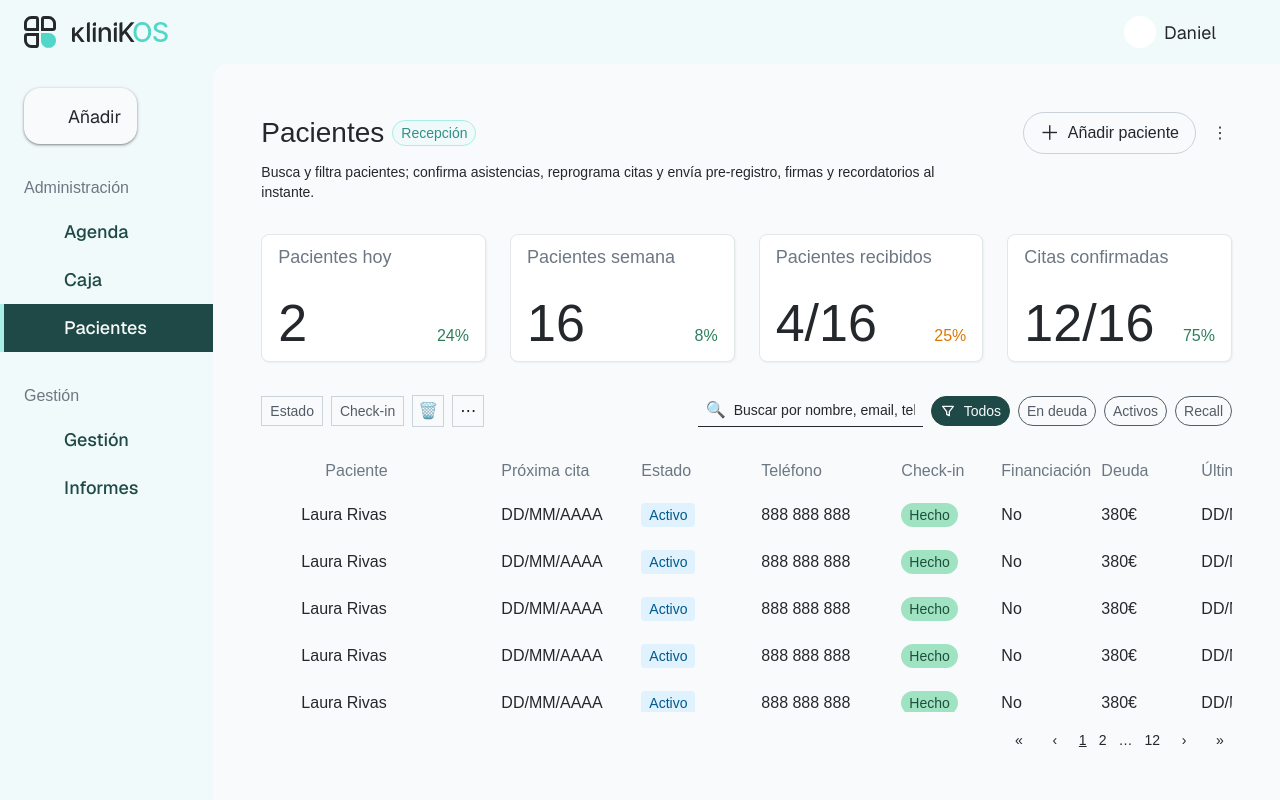
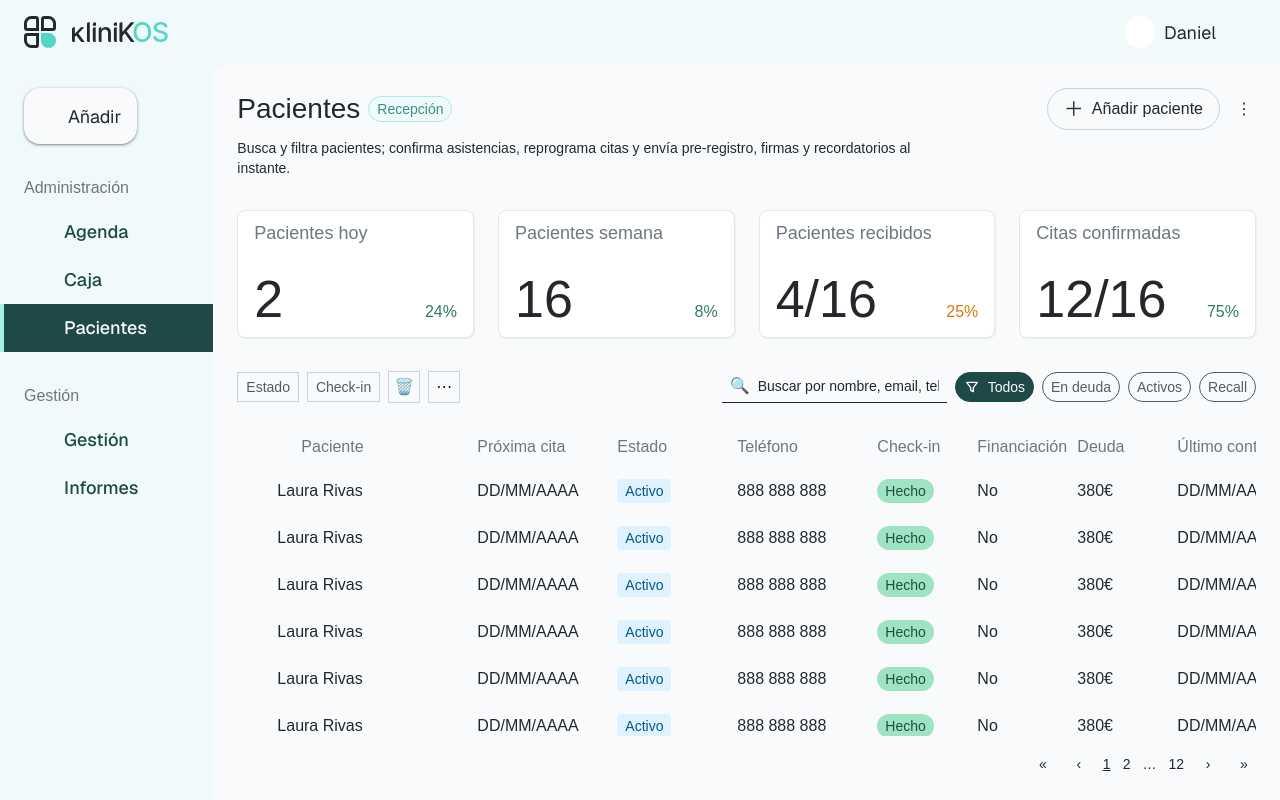
Before and after one commit to klinikOSapp/klinikOS-app, a Next.js app: page /pacientes in a window 1280 px wide. Built offline with nearby package versions, Linux system fonts and the light colour scheme; some icons are missing.

Commit message:
main padding

```diff
--- a/src/app/pacientes/page.tsx
+++ b/src/app/pacientes/page.tsx
@@ -196,7 +196,7 @@ export default function PacientesPage() {
   const clearFilters = () => setSelectedFilters([])
 
   return (
-    <div className='max-w-content mx-auto bg-[var(--color-neutral-50)] rounded-tl-[var(--radius-xl)] h-[calc(100dvh-var(--spacing-topbar))] p-12 flex flex-col overflow-hidden'>
+    <div className='max-w-content mx-auto bg-[var(--color-neutral-50)] rounded-tl-[var(--radius-xl)] h-[calc(100dvh-var(--spacing-topbar))] p-6 flex flex-col overflow-hidden'>
       <PatientFichaModal open={open} onClose={() => setOpen(false)} />
 
       {/* Header Section - Fixed size */}
@@ -224,8 +224,8 @@ export default function PacientesPage() {
           </div>
         </div>
         <p className='text-[14px] leading-[20px] text-[var(--color-neutral-900)] mt-2 max-w-[680px]'>
-        Busca y filtra pacientes; confirma asistencias, reprograma citas y envía
-        pre-registro, firmas y recordatorios al instante.
+          Busca y filtra pacientes; confirma asistencias, reprograma citas y
+          envía pre-registro, firmas y recordatorios al instante.
         </p>
       </div>
 
@@ -403,13 +403,17 @@ export default function PacientesPage() {
                   : true
                 const matchesFilter = (() => {
                   if (selectedFilters.length === 0) return true
-                const tagMap: Record<FilterKey, 'deuda' | 'activo' | 'recall'> =
-                  {
+                  const tagMap: Record<
+                    FilterKey,
+                    'deuda' | 'activo' | 'recall'
+                  > = {
                     deuda: 'deuda',
                     activos: 'activo',
                     recall: 'recall'
                   }
-                return selectedFilters.some((k) => p.tags?.includes(tagMap[k]))
+                  return selectedFilters.some((k) =>
+                    p.tags?.includes(tagMap[k])
+                  )
                 })()
                 return Boolean(matchesQuery && matchesFilter)
               }).map((row, i) => (
@@ -445,7 +449,9 @@ export default function PacientesPage() {
                         className={[
                           'absolute left-1/2 top-1/2 -translate-x-1/2 -translate-y-1/2',
                           'size-4 text-[#1E4947] transition-opacity',
-                        isPatientSelected(row.id) ? 'opacity-100' : 'opacity-0'
+                          isPatientSelected(row.id)
+                            ? 'opacity-100'
+                            : 'opacity-0'
                         ].join(' ')}
                       >
                         <path
```
Lines whose indentation alone changed are shown as unchanged.
